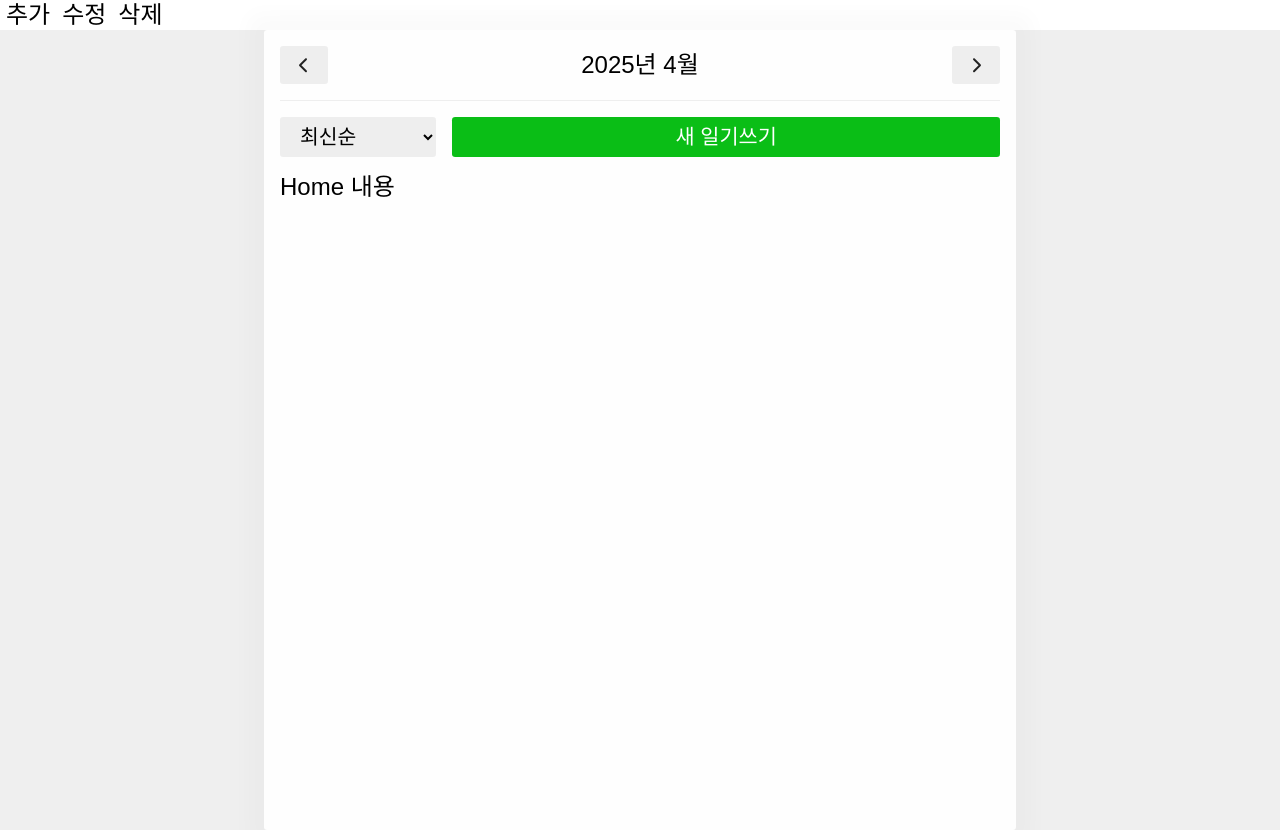
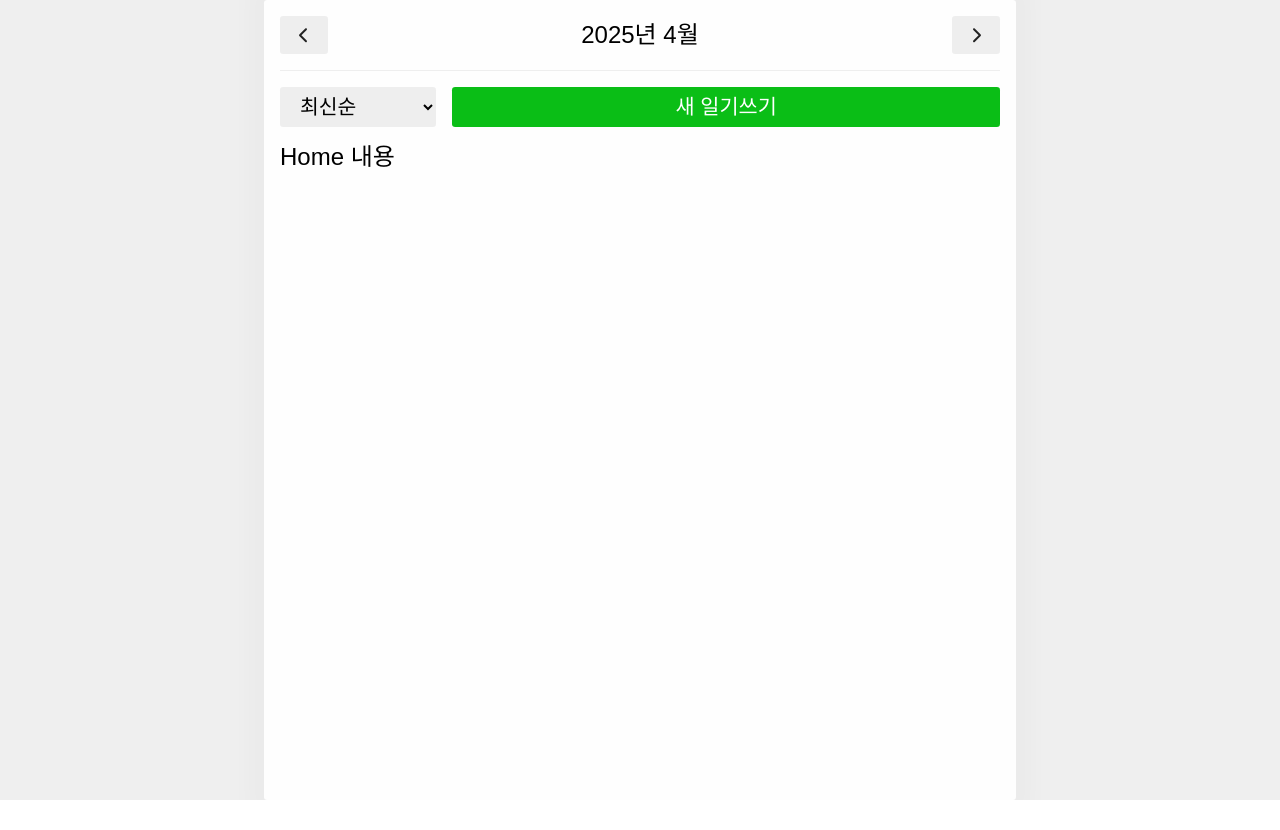
Before and after one commit to hotteokButler/my_diary, a React (Vite) app in the folder my_diary/: page / in a window 1280 px wide. After the commit the page ends 800 px from the top, so only its background shows below. Built offline with nearby package versions, Linux system fonts and the light colour scheme; a web font is replaced by a local one.

Commit message:
context로 diary data 및 등록 수정 삭제 함수 관리

```diff
--- a/my_diary/src/App.jsx
+++ b/my_diary/src/App.jsx
@@ -7,6 +7,8 @@ import Home from './pages/Home';
 import NewDiary from './pages/NewDiary';
 import NotFound from './pages/NotFound';
 import { mockData, reducer } from './stores/diary_reducer';
+import ProvideDiaryDispatchContext from './stores/DiaryDispatchContext';
+import ProvideDiaryContext from './stores/DiaryStateContext';
 
 function App() {
   const [data, dispatch] = useReducer(reducer, mockData);
@@ -40,16 +42,8 @@ function App() {
   };
 
   return (
-    <div>
-      <button type="button" onClick={() => onCreate(new Date().getTime(), 4, '4번 일기입니다.')}>
-        추가
-      </button>
-      <button type="button" onClick={() => onUpdate(2, new Date().getTime(), 4, '2번 수정일기입니다.')}>
-        수정
-      </button>
-      <button type="button" onClick={() => onDelete(2)}>
-        삭제
-      </button>
+    <ProvideDiaryContext data={data}>
+      <ProvideDiaryDispatchContext dispatchFn={{ onCreate, onUpdate, onDelete }}>
         <Routes>
           <Route path="/" element={<Home />} />
           <Route path="/new" element={<NewDiary />} />
@@ -57,7 +51,8 @@ function App() {
           <Route path="/edit/:id" element={<Eidt />} />
           <Route path="*" element={<NotFound />} />
         </Routes>
-    </div>
+      </ProvideDiaryDispatchContext>
+    </ProvideDiaryContext>
   );
 }
 
--- /dev/null
+++ b/my_diary/src/stores/DiaryDispatchContext.jsx
@@ -0,0 +1,9 @@
+import { createContext } from 'react';
+
+const DiaryDispatchContext = createContext();
+
+function ProvideDiaryDispatchContext({ children, dispatchFn }) {
+  return <DiaryDispatchContext.Provider value={dispatchFn}>{children}</DiaryDispatchContext.Provider>;
+}
+
+export default ProvideDiaryDispatchContext;
--- /dev/null
+++ b/my_diary/src/stores/DiaryStateContext.jsx
@@ -0,0 +1,9 @@
+import { createContext } from 'react';
+
+const DiaryStateContext = createContext();
+
+function ProvideDiaryContext({ children, data }) {
+  return <DiaryStateContext.Provider value={data}>{children}</DiaryStateContext.Provider>;
+}
+
+export default ProvideDiaryContext;
```
Lines whose indentation alone changed are shown as unchanged.
